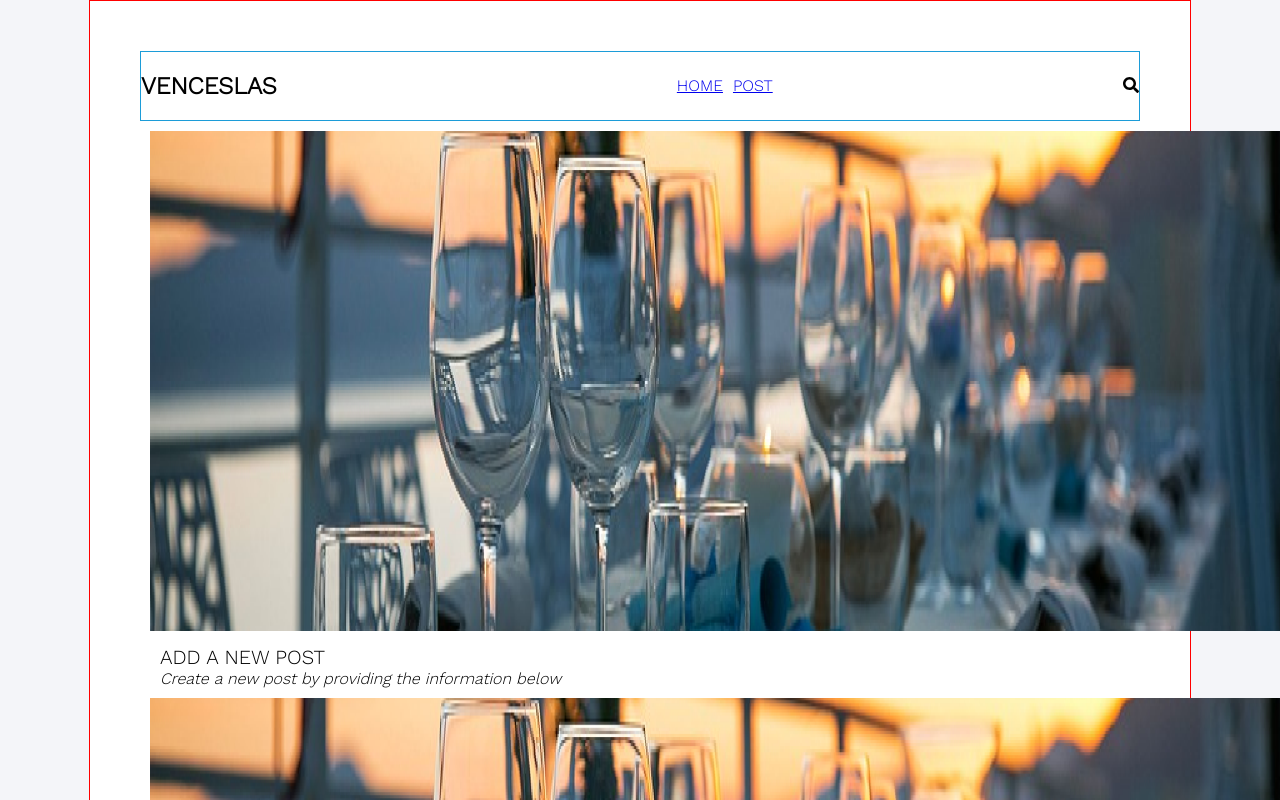
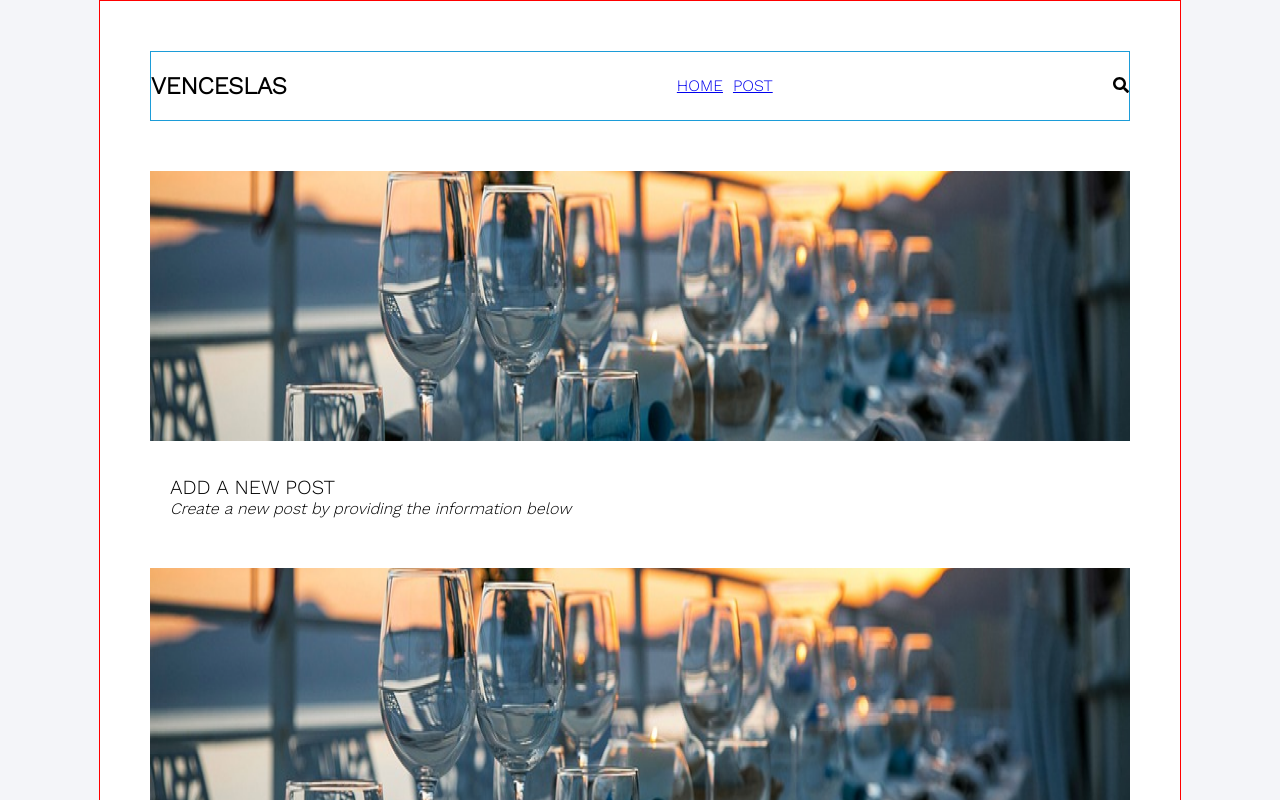
Before and after one commit to bvenceslas/boilerplate, a React (Create React App) app: page /addPost in a window 1280 px wide. Shown: the top 800 px of the page. Built offline with nearby package versions, Linux system fonts and the light colour scheme.

Commit message:
Fix PostImage

```diff
--- a/src/components/PostImage/index.css
+++ b/src/components/PostImage/index.css
@@ -1,4 +1,4 @@
 .image-post-container {
+    padding: 50px 0 30px 0;
     margin: auto;
-    padding: 10px
 }
--- a/src/components/PostImage/index.jsx
+++ b/src/components/PostImage/index.jsx
@@ -5,7 +5,7 @@ import Landing from '../../assets/images/landing.png';
 const PostImage = () => {
     return (
         <div className="image-post-container">
-            <img src={Landing}  alt="pic on post add" width="1200" height="500"/>
+            <img src={Landing}  alt="pic on post add" width="980" height="270"/>
         </div>
     )
 }
```
